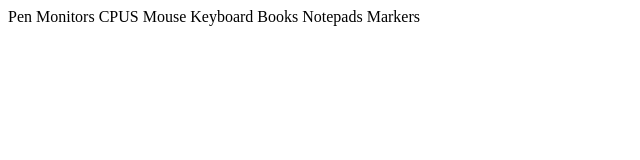
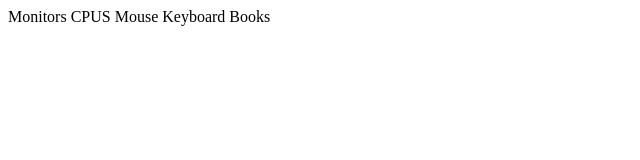
Before and after one commit to testcollabrtr/MyTestRepo1, a plain HTML site: page list.html in a window 1280 px wide. Shown: the whole page, without its empty margins (0-640 px from the left). Drawn offline with Linux system fonts and the light colour scheme.

Commit message:
Three lines removed

```diff
--- a/list.html
+++ b/list.html
@@ -1,12 +1,9 @@
 <html>
 <body>
-Pen
 Monitors
 CPUS
 Mouse
 Keyboard
 Books
-Notepads
-Markers
 </body>
 </html>
```
